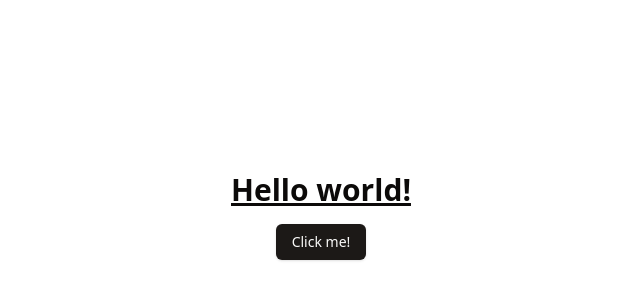
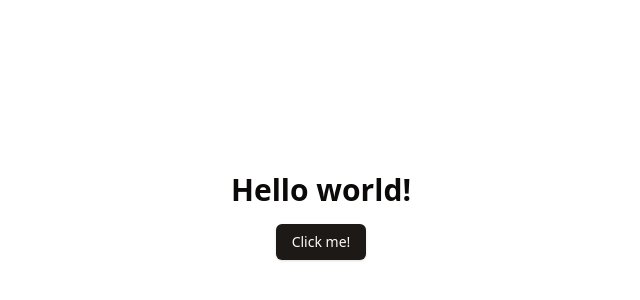
Before and after one commit to mloreti/ts-react-starter, a React (Vite) app: page / in a window 1280 px wide. Shown: the part 184-484 px from the top of the page, without its empty margins (319-959 px from the left). Built offline with nearby package versions, Linux system fonts and the light colour scheme.

Commit message:
Remove underline

```diff
--- a/src/pages/Home/index.tsx
+++ b/src/pages/Home/index.tsx
@@ -7,7 +7,7 @@ const Home = () => {
 	return (
 		<div className="w-screen h-screen content-center">
 			<div className="flex flex-col space-y-4 text-center">
-				<h1 className="text-3xl font-bold underline">Hello world!</h1>
+				<h1 className="text-3xl font-bold">Hello world!</h1>
 				{clicked && <p>You clicked me!</p>}
 				<div>
 					<Button onClick={() => setClicked(!clicked)}>Click me!</Button>
```
